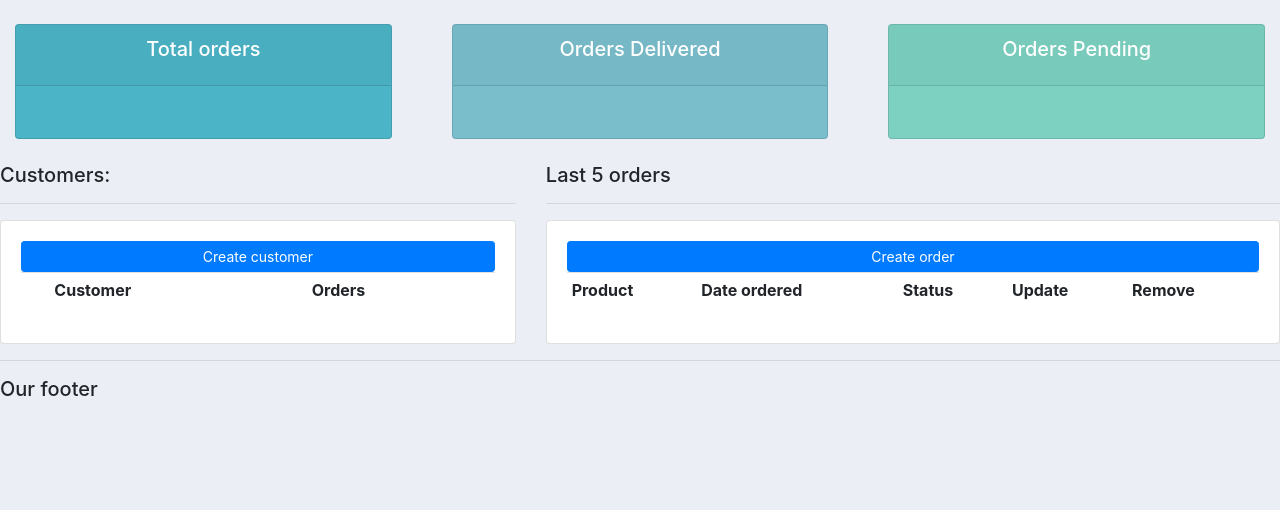
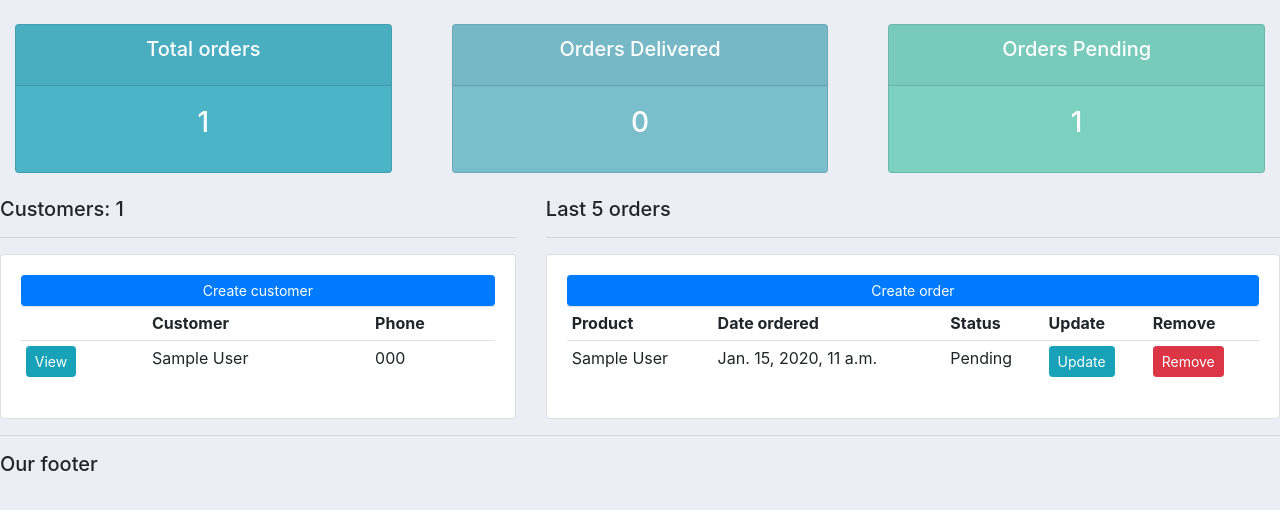
Before and after one commit to shingo206/djangoTutorial, a Django app: page / in a window 1280 px wide. Shown: the part 59-569 px from the top of the page. Run offline with Django 3.2, Linux system fonts and the light colour scheme; tables that the repository leaves empty hold one stand-in row (values such as "Sample post"); lists and menus that the app fills with data are empty.

Commit message:
Tutorial 9 has finished.

```diff
--- a/accounts/templates/accounts/dashboard.html
+++ b/accounts/templates/accounts/dashboard.html
@@ -6,17 +6,24 @@
     <br>
     <div class="row">
         <div class="col-md-5">
-            <h5>Customers:</h5>
+            <h5>Customers: {{ total_customers }}</h5>
             <hr>
             <div class="card card-body">
                 <a class="btn btn-primary btn-sm btn-block" href="">Create customer</a>
                 <table class="table table-sm">
                     <tr>
-                        <th>
-                        </th>
+                        <th></th>
                         <th>Customer</th>
-                        <th>Orders</th>
+                        <th>Phone</th>
                     </tr>
+                    {% for customer in customer_list %}
+                        <tr>
+                            <td><a class="btn btn-sm btn-info" href="{% url 'accounts:customer' customer.id %}">View</a>
+                            </td>
+                            <td>{{ customer.name }}</td>
+                            <td>{{ customer.phone }}</td>
+                        </tr>
+                    {% endfor %}
                 </table>
             </div>
         </div>
@@ -33,6 +40,19 @@
                         <th>Update</th>
                         <th>Remove</th>
                     </tr>
+                    {% for order in order_list %}
+                        <tr>
+                            <td>{{ order.product }}</td>
+                            <td>{{ order.date_created }}</td>
+                            <td>{{ order.status }}</td>
+                            <td><a class="btn btn-sm btn-info"
+                                   href="{% url 'accounts:customer_update' order.customer_id %}">Update</a>
+                            </td>
+                            <td><a class="btn btn-sm btn-danger"
+                                   href="{% url 'accounts:customer_delete' order.customer_id %}">Remove</a>
+                            </td>
+                        </tr>
+                    {% endfor %}
                 </table>
             </div>
         </div>
--- a/accounts/templates/accounts/status.html
+++ b/accounts/templates/accounts/status.html
@@ -7,7 +7,7 @@
                     <h5 class="card-title">Total orders</h5>
                 </div>
                 <div class="card-body">
-                    <h3 class="card-title"></h3>
+                    <h3 class="card-title">{{ total_orders }}</h3>
                 </div>
             </div>
         </div>
@@ -19,7 +19,7 @@
                     <h5 class="card-title">Orders Delivered</h5>
                 </div>
                 <div class="card-body">
-                    <h3 class="card-title"></h3>
+                    <h3 class="card-title">{{ delivered }}</h3>
                 </div>
             </div>
         </div>
@@ -31,7 +31,7 @@
                     <h5 class="card-title">Orders Pending</h5>
                 </div>
                 <div class="card-body">
-                    <h3 class="card-title"></h3>
+                    <h3 class="card-title">{{ pending }}</h3>
                 </div>
             </div>
         </div>
--- a/accounts/urls.py
+++ b/accounts/urls.py
@@ -3,7 +3,9 @@
 
 app_name = 'accounts'
 urlpatterns = [
-    path('', views.home, name='dashboard'),
-    path('products/', views.products, name='products'),
-    path('customer/', views.customer, name='customer'),
+    path('', views.home, name='home'),
+    path('products/', views.ProductList.as_view(), name='products'),
+    path('customer/<int:pk>/', views.CustomerDetail.as_view(), name='customer'),
+    path('customer/update/<int:pk>/', views.CustomerUpdate.as_view(), name='customer_update'),
+    path('customer/delete/<int:pk>/', views.CustomerDelete.as_view(), name='customer_delete'),
 ]
--- a/accounts/views.py
+++ b/accounts/views.py
@@ -1,13 +1,32 @@
 from django.shortcuts import render
+from django.views.generic import ListView, DetailView, UpdateView, DeleteView
+
+from accounts.models import Product, Order, Customer
 
 
 def home(request):
-    return render(request, 'accounts/dashboard.html')
+    orders = Order.objects.all()
+    customers = Customer.objects.all()
+    total_customers = customers.count()
+    total_orders = orders.count()
+    delivered = orders.filter(status='Delivered').count()
+    pending = orders.filter(status='Pending').count()
+    context = {'order_list': orders, 'customer_list': customers, 'total_orders': total_orders,
+               'total_customers': total_customers, 'delivered': delivered, 'pending': pending}
+    return render(request, 'accounts/dashboard.html', context)
 
 
-def products(request):
-    return render(request, 'accounts/products.html')
+class ProductList(ListView):
+    model = Product
 
 
-def customer(request):
-    return render(request, 'accounts/customer.html')
+class CustomerDetail(DetailView):
+    model = Customer
+
+
+class CustomerUpdate(UpdateView):
+    model = Customer
+
+
+class CustomerDelete(DeleteView):
+    model = Customer
--- a/templates/base.html
+++ b/templates/base.html
@@ -7,7 +7,7 @@
     <link rel="shortcut icon" type="image/png" href="{% static 'favicon.ico' %}"/>
     <link rel="stylesheet" href="https://cdn.jsdelivr.net/npm/bootstrap@4.5.3/dist/css/bootstrap.min.css"
           integrity="sha384-TX8t27EcRE3e/ihU7zmQxVncDAy5uIKz4rEkgIXeMed4M0jlfIDPvg6uqKI2xXr2" crossorigin="anonymous">
-    <link rel="stylesheet" type="text/css" href="{% static 'css/main.css' %}">
+    <link rel="stylesheet" type="text/css" href="{% static 'main/css/main.css' %}">
 
 </head>
 <body>
--- a/templates/navbar.html
+++ b/templates/navbar.html
@@ -1,6 +1,6 @@
 {% load static %}
 <nav class="navbar navbar-expand-lg navbar-dark bg-dark">
-    <img src="{% static 'images/logo.png' %}" alt="">
+    <img src="{% static 'main/images/logo.png' %}" alt="">
     <a class="navbar-brand" href="#">Navbar</a>
     <button class="navbar-toggler" type="button" data-toggle="collapse" data-target="#navbarSupportedContent"
             aria-controls="navbarSupportedContent" aria-expanded="false" aria-label="Toggle navigation">
@@ -10,10 +10,10 @@
     <div class="collapse navbar-collapse" id="navbarSupportedContent">
         <ul class="navbar-nav mr-auto">
             <li class="nav-item active">
-                <a class="nav-link" href="#">Dashboard</a>
+                <a class="nav-link" href="{% url 'accounts:home' %}">Dashboard</a>
             </li>
             <li class="nav-item">
-                <a class="nav-link" href="#">Products</a>
+                <a class="nav-link" href="{% url 'accounts:products' %}">Products</a>
             </li>
             <li class="nav-item dropdown">
                 <a class="nav-link dropdown-toggle" href="#" id="navbarDropdown" role="button" data-toggle="dropdown"
```
Also changed, not shown: accounts/templates/accounts/customer_detail.html (renamed from accounts/templates/accounts/customer.html, +14 -4 lines), accounts/templates/accounts/product_list.html (renamed from accounts/templates/accounts/products.html, +7 -0 lines), static/favicon.ico.
